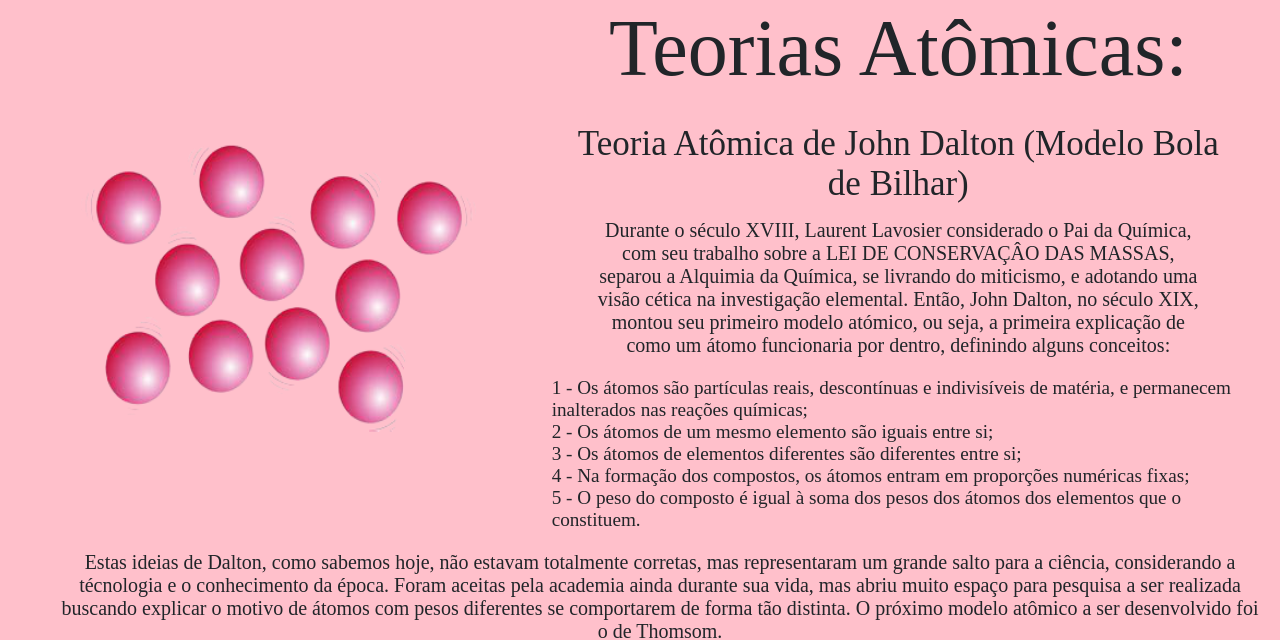
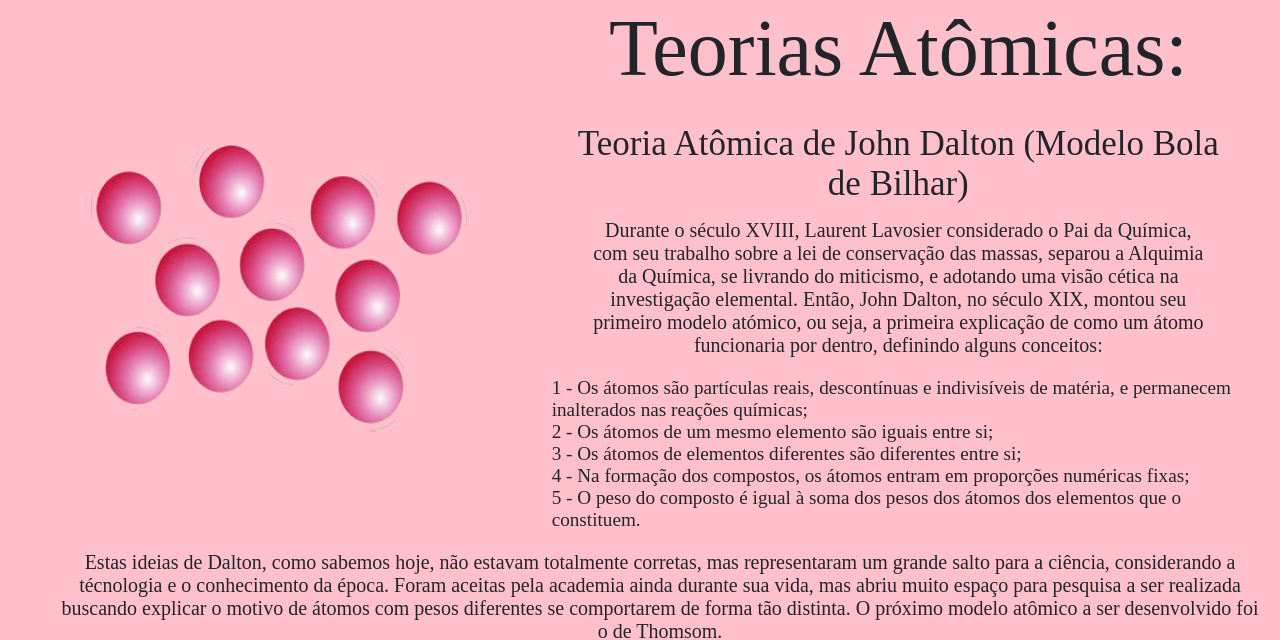
Before and after one commit to Thierry1410/tabela, a plain HTML site: page index.html in a window 1280 px wide. Shown: the part 2825-3465 px from the top of the page. Drawn offline with nearby package versions, Linux system fonts and the light colour scheme.

Commit message:
Update index.html

```diff
--- a/index.html
+++ b/index.html
@@ -759,7 +759,7 @@
 
                 <h2 class="CategoriaTitle  ">Teorias Atômicas:</h2>
                 <h3 class="CategoriaSubtitle">Teoria Atômica de John Dalton (Modelo Bola de Bilhar)</h3>
-                <p class="CategoriaText ">Durante o século XVIII, Laurent Lavosier considerado o Pai da Química, com seu trabalho sobre a LEI DE CONSERVAÇÂO DAS MASSAS, separou a Alquimia da Química, se livrando do miticismo, e adotando uma visão cética na investigação elemental.
+                <p class="CategoriaText ">Durante o século XVIII, Laurent Lavosier considerado o Pai da Química, com seu trabalho sobre a lei de conservação das massas, separou a Alquimia da Química, se livrando do miticismo, e adotando uma visão cética na investigação elemental.
                     Então, John Dalton, no século XIX, montou seu primeiro modelo atómico, ou seja, a primeira explicação de como um átomo funcionaria por dentro, definindo alguns conceitos:</p>
 
 
```
